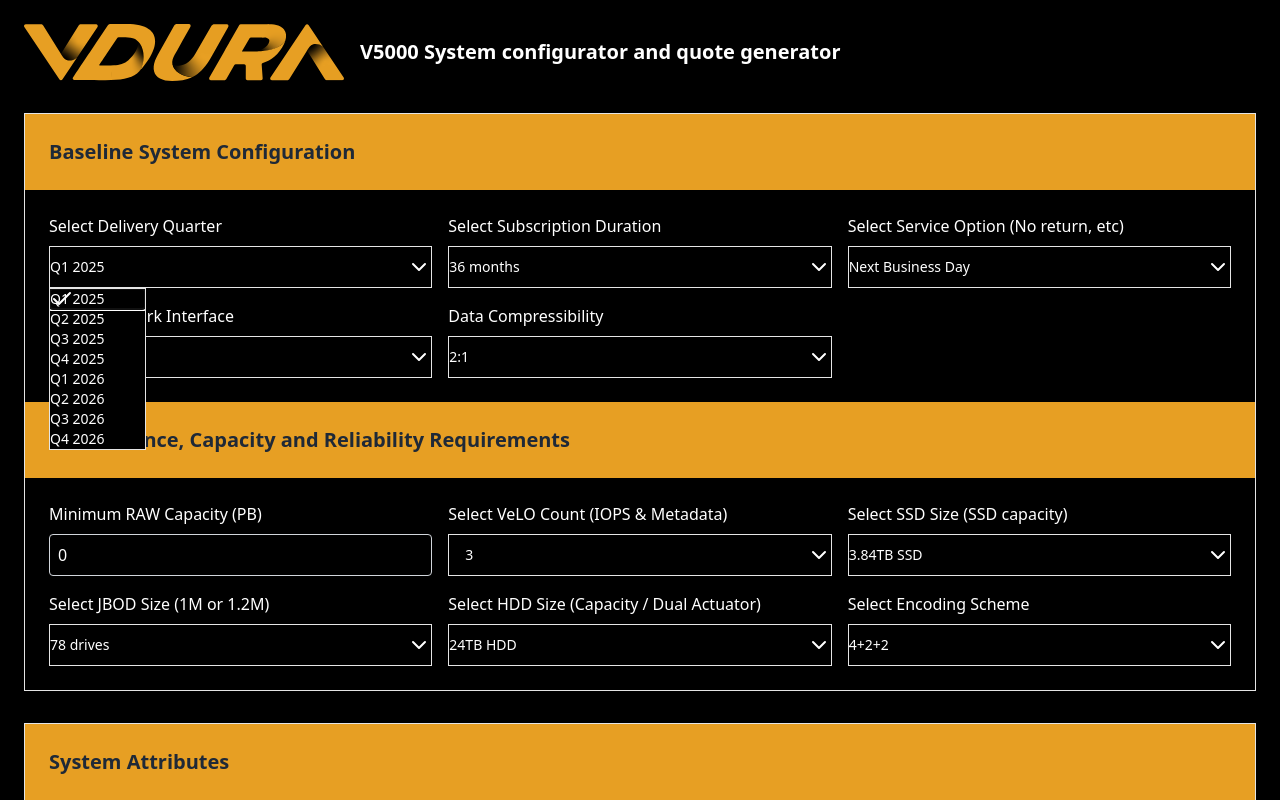
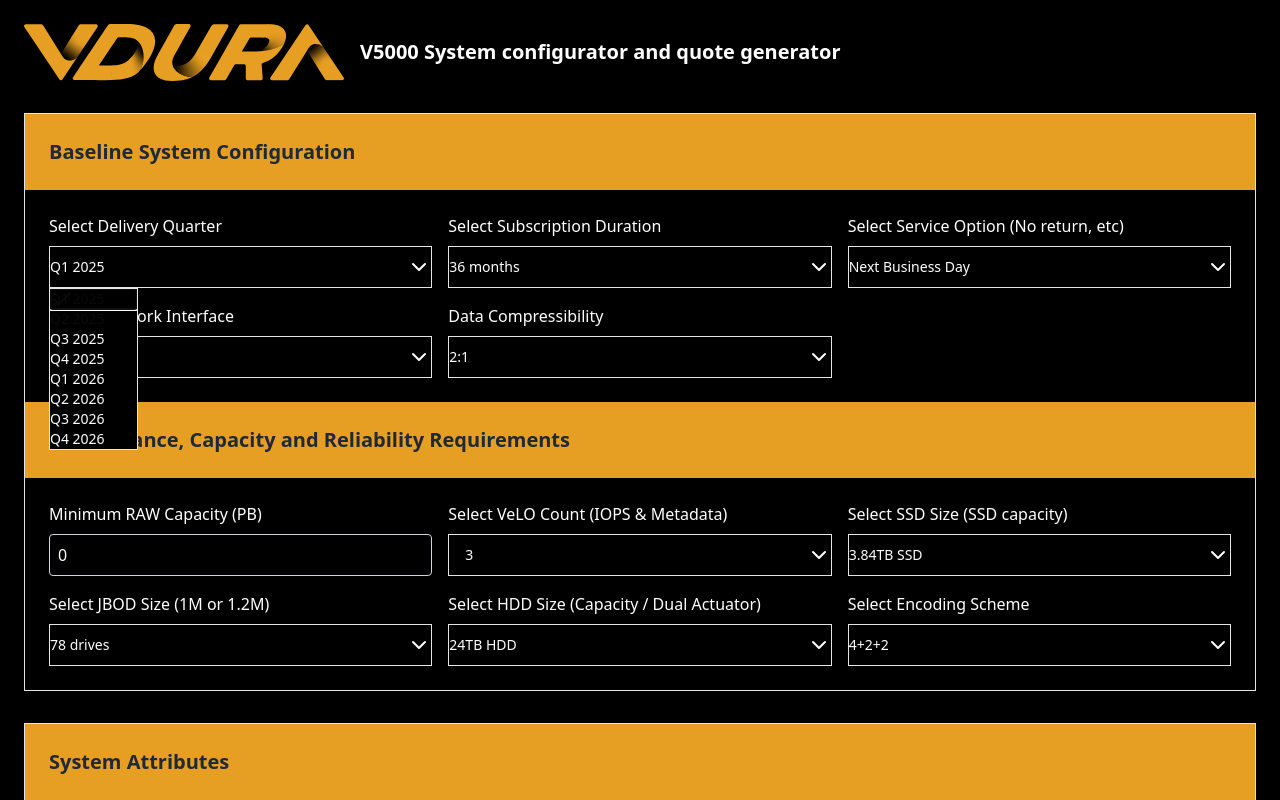
Before and after one commit to eriksalo/erik-web, a React (Create React App) app: page / in a window 1280 px wide. Both pictures are taken after a click on the button "Q1 2025". Shown: the top 800 px of the page. Built offline with nearby package versions, Linux system fonts and the light colour scheme.

Commit message:
useless formatting

```diff
--- a/src/App.css
+++ b/src/App.css
@@ -41,38 +41,21 @@
   width: 50%;
 } */
 
-.input-custom {
-  background-color: black;
-  color: white;
-  border: 2px solid white;
-  padding: 16px;
-  border-radius: 4px;
-  font-size: 3.25rem; /* Adjust the font size as needed */
-  width: 100%; /* Ensure the input takes the full width of its container */
-}
 
 .select-item {
   display: flex;
+  justify-content: space-between;
   align-items: center;
   padding: 8px 16px;
   background-color: black;
   color: white;
-  position: relative; /* Ensure the checkmark can be positioned absolutely */
 }
 
 .select-item:hover {
   background-color: gray;
 }
 
-/* Style the SelectItem component's children */
-[role="option"] {
-  padding-right: 32px !important; /* Ensure space for checkmark */
+.select-item-checkmark {
+  margin-left: auto;
+  margin-right: 8px;
 }
-
-/* Target the checkmark */
-[role="option"] [data-state="checked"] {
-  position: absolute;
-  right: 16px; /* Position the checkmark to the right */
-  top: 50%;
-  transform: translateY(-50%);
-}
--- a/src/App.js
+++ b/src/App.js
@@ -405,13 +405,13 @@
         value={config.quarter}
         onValueChange={(value) => setConfig({...config, quarter: value})}
       >
-        <SelectTrigger>
+        <SelectTrigger className="w=[180px]">
           <SelectValue placeholder="Select Quarter" />
         </SelectTrigger>
         <SelectContent>
-          <SelectItem className="text-white pr-10" value="2025-Q1"> Q1 2025</SelectItem>
-          <SelectItem className="text-white pr-8" value="2025-Q2"> Q2 2025</SelectItem>
-          <SelectItem className="text-white pr-8" value="2025-Q3"> Q3 2025</SelectItem>
+          <SelectItem value="2025-Q1"> Q1 2025</SelectItem>
+          <SelectItem value="2025-Q2"> Q2 2025</SelectItem>
+          <SelectItem className="text-white" value="2025-Q3"> Q3 2025</SelectItem>
           <SelectItem className="text-white pr-8" value="2025-Q4"> Q4 2025</SelectItem>
           <SelectItem className="text-white pr-8" value="2026-Q1"> Q1 2026</SelectItem>
           <SelectItem className="text-white pr-8" value="2026-Q2"> Q2 2026</SelectItem>
--- a/src/components/ui/select.tsx
+++ b/src/components/ui/select.tsx
@@ -5,9 +5,7 @@
 import { cn } from "../../lib/utils"
 
 const Select = SelectPrimitive.Root
-
 const SelectGroup = SelectPrimitive.Group
-
 const SelectValue = SelectPrimitive.Value
 
 const SelectTrigger = React.forwardRef<
@@ -62,20 +60,19 @@
     <ChevronDown className="h-4 w-4" />
   </SelectPrimitive.ScrollDownButton>
 ))
-SelectScrollDownButton.displayName =
-  SelectPrimitive.ScrollDownButton.displayName
+SelectScrollDownButton.displayName = SelectPrimitive.ScrollDownButton.displayName
 
 const SelectContent = React.forwardRef<
   React.ElementRef<typeof SelectPrimitive.Content>,
   React.ComponentPropsWithoutRef<typeof SelectPrimitive.Content>
->(({ className, children, position = "popper", ...props }, ref) => (
+>(({ className, children, position = 'popper', ...props }, ref) => (
   <SelectPrimitive.Portal>
     <SelectPrimitive.Content
       ref={ref}
       className={cn(
-        "relative z-50 max-h-96 min-w-[8rem] overflow-hidden rounded-md border bg-black text-popover-foreground shadow-md data-[state=open]:animate-in data-[state=closed]:animate-out data-[state=closed]:fade-out-0 data-[state=open]:fade-in-0 data-[state=closed]:zoom-out-95 data-[state=open]:zoom-in-95 data-[side=bottom]:slide-in-from-top-2 data-[side=left]:slide-in-from-right-2 data-[side=right]:slide-in-from-left-2 data-[side=top]:slide-in-from-bottom-2",
-        position === "popper" &&
-          "data-[side=bottom]:translate-y-1 data-[side=left]:-translate-x-1 data-[side=right]:translate-x-1 data-[side=top]:-translate-y-1",
+        'relative z-50 max-h-96 min-w-[8rem] overflow-hidden rounded-md border bg-black text-popover-foreground shadow-md data-[state=open]:animate-in data-[state=closed]:animate-out data-[state=closed]:fade-out-0 data-[state=open]:fade-in-0 data-[state=closed]:zoom-out-95 data-[state=open]:zoom-in-95 data-[side=bottom]:slide-in-from-top-2 data-[side=left]:slide-in-from-right-2 data-[side=right]:slide-in-from-left-2 data-[side=top]:slide-in-from-bottom-2',
+        position === 'popper' &&
+          'data-[side=bottom]:translate-y-1 data-[side=left]:-translate-x-1 data-[side=right]:translate-x-1 data-[side=top]:-translate-y-1',
         className
       )}
       position={position}
@@ -84,9 +81,9 @@
       <SelectScrollUpButton />
       <SelectPrimitive.Viewport
         className={cn(
-          "p-1",
-          position === "popper" &&
-            "h-[var(--radix-select-trigger-height)] w-full min-w-[var(--radix-select-trigger-width)]"
+          'p-1',
+          position === 'popper' &&
+            'h-[var(--radix-select-trigger-height)] w-full min-w-[var(--radix-select-trigger-width)]'
         )}
       >
         {children}
@@ -94,8 +91,8 @@
       <SelectScrollDownButton />
     </SelectPrimitive.Content>
   </SelectPrimitive.Portal>
-))
-SelectContent.displayName = SelectPrimitive.Content.displayName
+));
+SelectContent.displayName = SelectPrimitive.Content.displayName;
 
 const SelectLabel = React.forwardRef<
   React.ElementRef<typeof SelectPrimitive.Label>,
@@ -109,6 +106,7 @@
 ))
 SelectLabel.displayName = SelectPrimitive.Label.displayName
 
+
 const SelectItem = React.forwardRef<
   React.ElementRef<typeof SelectPrimitive.Item>,
   React.ComponentPropsWithoutRef<typeof SelectPrimitive.Item>
@@ -116,20 +114,20 @@
   <SelectPrimitive.Item
     ref={ref}
     className={cn(
-      "relative flex w-full cursor-default select-none items-center rounded-sm py-1.5 pl-2 pr-8 text-sm outline-none focus:bg-accent focus:text-accent-foreground data-[disabled]:pointer-events-none data-[disabled]:opacity-50",
+      "relative flex w-full cursor-default select-none items-center rounded-sm py-1.5 pl-2 pr-12 text-sm outline-none focus:bg-accent focus:text-accent-foreground data-[disabled]:pointer-events-none data-[disabled]:opacity-50",
       className
     )}
     {...props}
   >
-    <span className="absolute right-2 flex h-3.5 w-3.5 items-center justify-center">
+    <SelectPrimitive.ItemText>{children}</SelectPrimitive.ItemText>
+    <span className="absolute right-2 flex h-4 w-4 items-center justify-center">
       <SelectPrimitive.ItemIndicator>
         <Check className="h-4 w-4" />
       </SelectPrimitive.ItemIndicator>
     </span>
-    <SelectPrimitive.ItemText>{children}</SelectPrimitive.ItemText>
   </SelectPrimitive.Item>
-))
-SelectItem.displayName = SelectPrimitive.Item.displayName
+));
+SelectItem.displayName = SelectPrimitive.Item.displayName;
 
 const SelectSeparator = React.forwardRef<
   React.ElementRef<typeof SelectPrimitive.Separator>,
```
